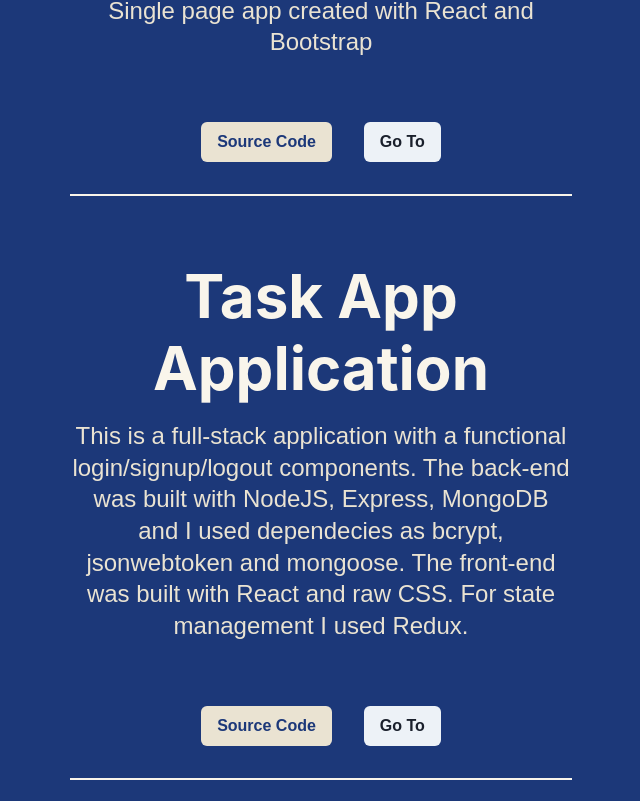
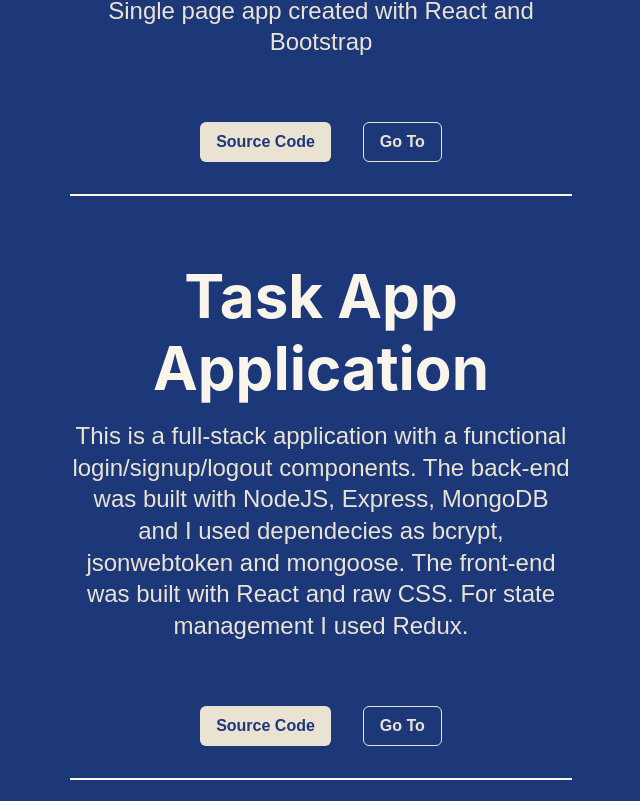
Before and after one commit to paul-ilies/iliespauldaniel, a Next.js app: page / in a window 1280 px wide. Shown: the part 2579-3380 px from the top of the page, without its empty margins (319-959 px from the left). Built offline with nearby package versions, Linux system fonts and the light colour scheme; a web font is replaced by a local one.

Commit message:
feat: resolve button bg

```diff
--- a/components/common/Project.tsx
+++ b/components/common/Project.tsx
@@ -51,7 +51,13 @@ const Project = ({
             </a>
           </Link>
         </Button>
-        <Button>
+        <Button
+          bgColor="patrickBlue"
+          color="whiteCoffee"
+          _hover={{ opacity: "1" }}
+          border="1px solid"
+          borderColor="whiteCoffee"
+        >
           <Link href={live} passHref>
             <a target="_blank" rel="noopener noreferrer">
               Go To
```
